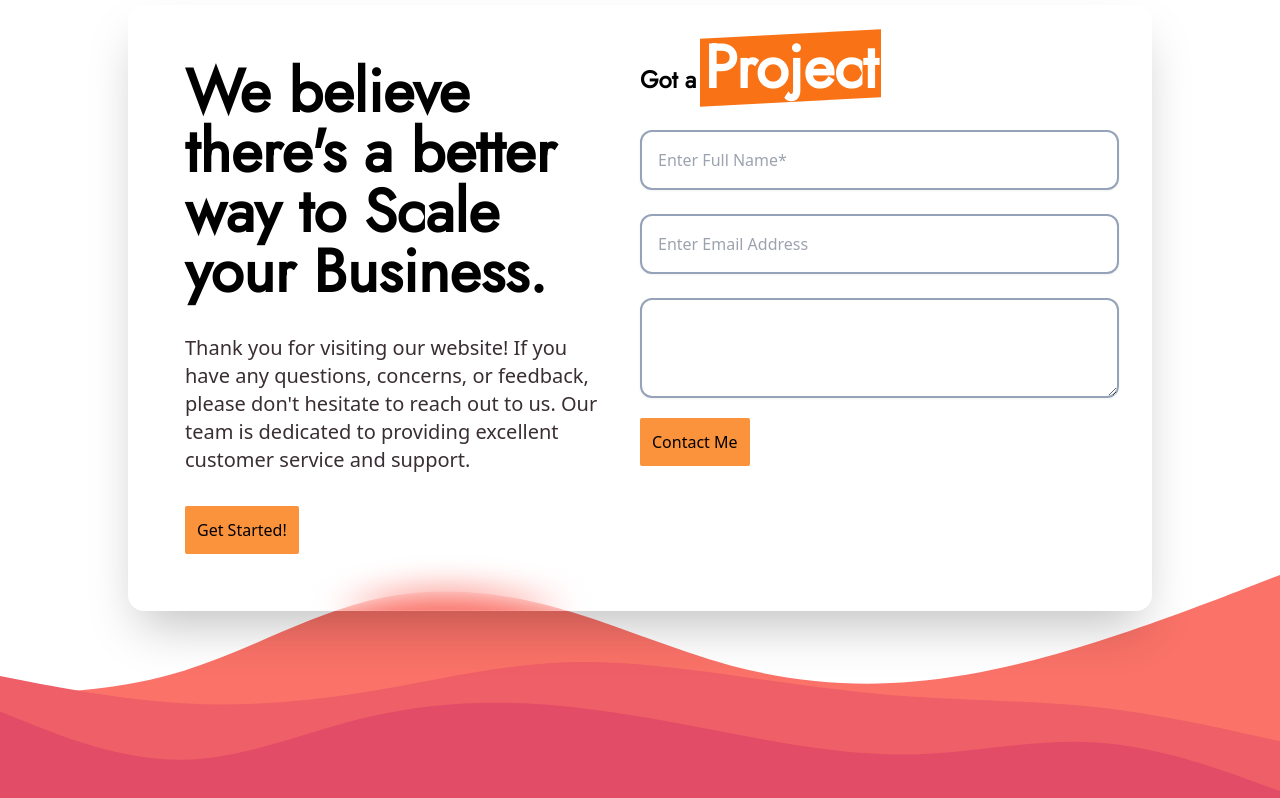
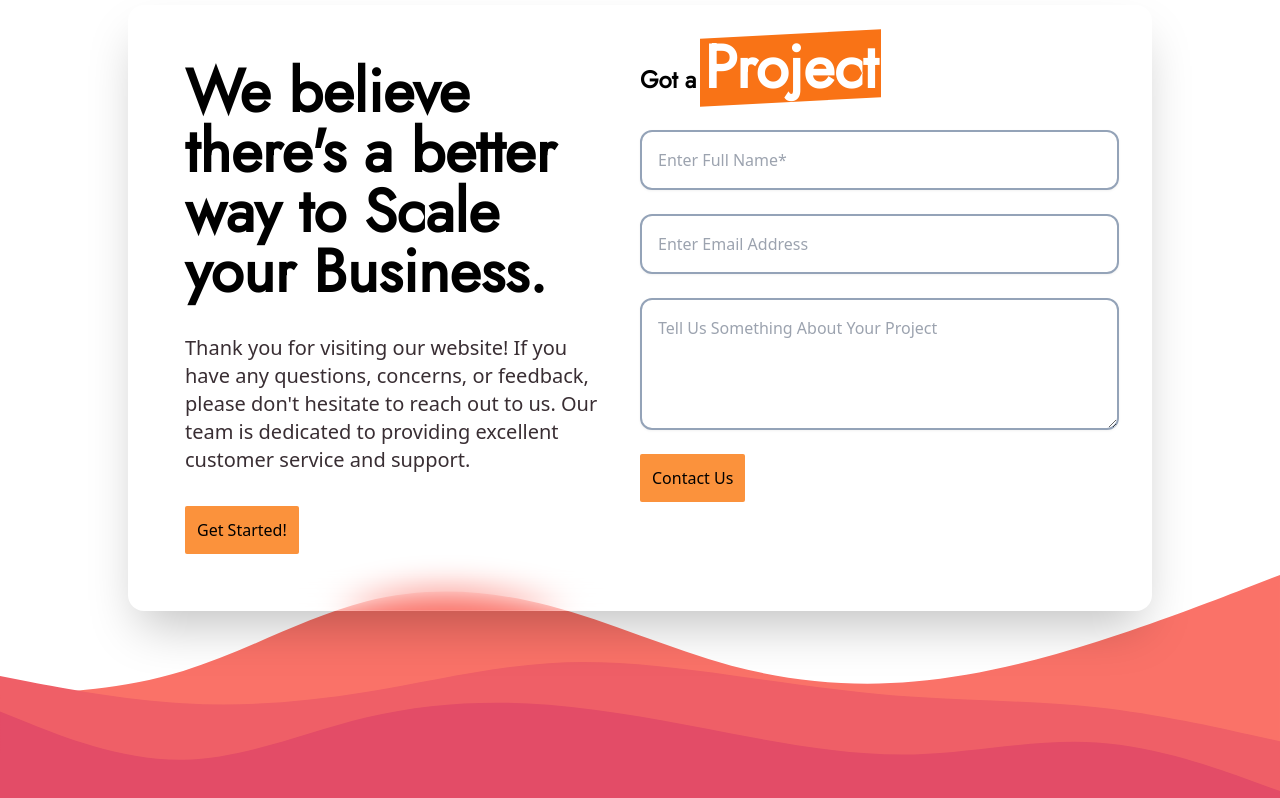
Before and after one commit to vishalchaurasia10/CloudScribe, a React (Create React App) app: page /login in a window 1280 px wide. Shown: the part 935-1733 px from the top of the page. Built offline with nearby package versions, Linux system fonts and the light colour scheme; the HTML template or start-up script is replaced by a standard one.

Commit message:
enabled form submition

```diff
--- a/package.json
+++ b/package.json
@@ -3,6 +3,7 @@
   "version": "0.1.0",
   "private": true,
   "dependencies": {
+    "@formspree/react": "^2.4.1",
     "@fortawesome/fontawesome-svg-core": "^6.2.1",
     "@fortawesome/free-brands-svg-icons": "^6.2.1",
     "@fortawesome/free-regular-svg-icons": "^6.2.1",
--- a/src/components/Contact.jsx
+++ b/src/components/Contact.jsx
@@ -44,12 +44,14 @@ const Contact = () => {
               <span className='relative text-white text-6xl font-bold'>Project</span>
             </span>
           </h1>
-          <form className='flex pt-8 pb-5 space-y-6 flex-col' action="">
+          <form className='flex pt-8 pb-5 space-y-6 flex-col' action="https://formsubmit.co/vishalvc1003@gmail.com" method='post'>
             <input className={`outline-none ${darkMode?'bg-[#212E35]':''} transition-all duration-300 border-slate-400 drop-shadow-sm border-2 rounded-xl p-4`} type="text" placeholder='Enter Full Name*' required name="clientname" id="clientname" />
             <input className={`outline-none ${darkMode?'bg-[#212E35]':''} transition-all duration-300 border-slate-400 drop-shadow-sm border-2 rounded-xl p-4`} type="email" placeholder='Enter Email Address' name="email" id="email" />
-            <textarea className={`${darkMode?'bg-[#212E35]':''} transition-all duration-300 outline-none border-slate-400 drop-shadow-sm border-2 rounded-xl p-4' name="" id="" placeholder='Tell Us Something About Your Project`} cols="30" rows="4"></textarea>
+            <textarea className={`${darkMode?'bg-[#212E35]':''} transition-all duration-300 outline-none border-slate-400 drop-shadow-sm border-2 rounded-xl p-4`} name="message" id="" placeholder='Tell Us Something About Your Project' cols="30" rows="4"></textarea>
+          <input type='submit' value='Contact Us' className={`bg-orange-400 p-3 w-fit rounded-sm transition-all duration-300 hover:-translate-y-1`}/>
+          <input type="hidden" name="_next" value="https://cloud-scribe-vishalchaurasia10.vercel.app/"/>
+          <input type="hidden" name="_captcha" value="false"></input>
           </form>
-          <button className={`bg-orange-400 p-3 rounded-sm transition-all duration-300 hover:-translate-y-1`}>Contact Me</button>
         </div>
       </div>
     </div>
--- a/src/components/Notes.jsx
+++ b/src/components/Notes.jsx
@@ -1,4 +1,4 @@
-import { faPlus, faXmark } from '@fortawesome/free-solid-svg-icons'
+import { faXmark } from '@fortawesome/free-solid-svg-icons'
 import { FontAwesomeIcon } from '@fortawesome/react-fontawesome'
 import React, { useContext, useEffect, useState } from 'react'
 import noteContext from '../context/notes/noteContext'
```
Also changed, not shown: 1 other file (tests, documents, lock files or other folders).
